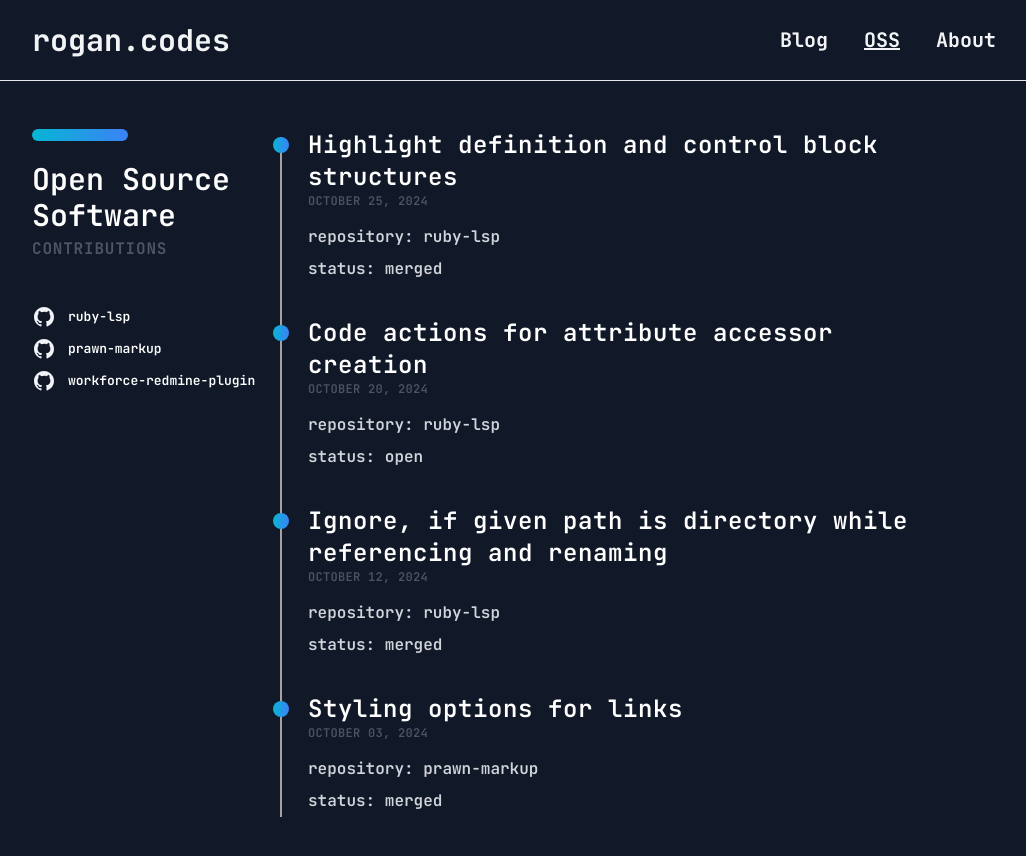
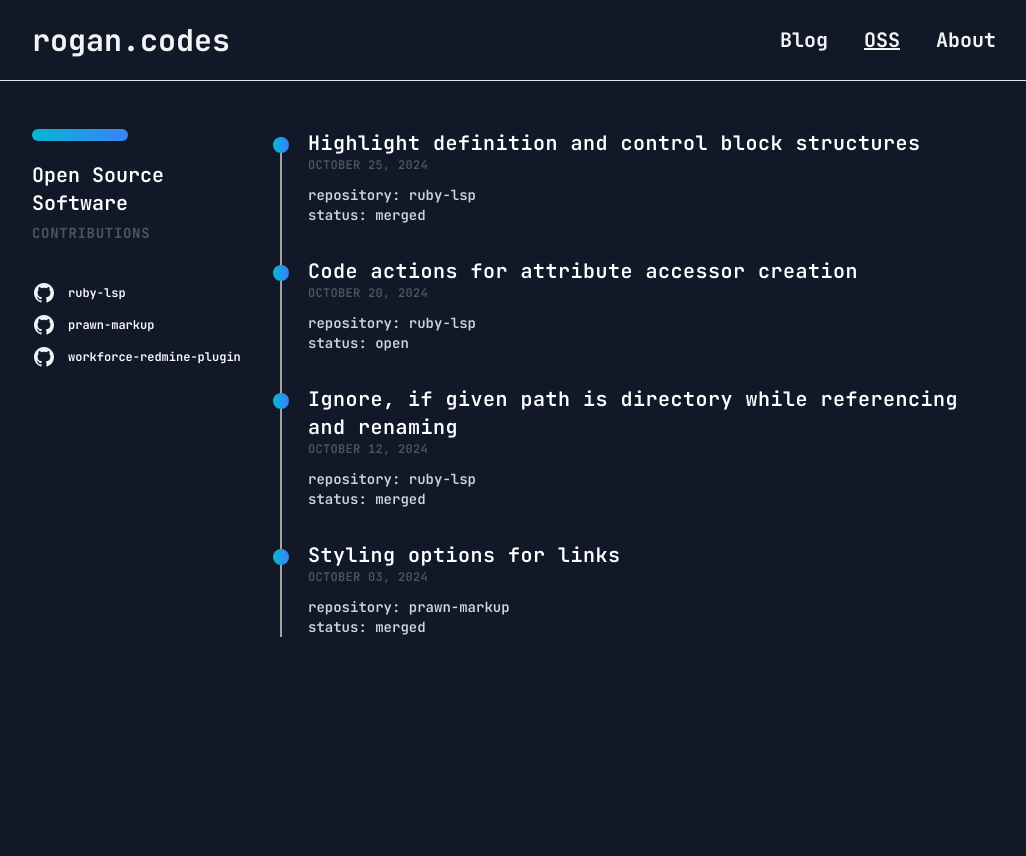
Before and after one commit to rogancodes/rogancodes.github.io, a Jekyll site: the page built from oss.html, in a window 1280 px wide. Shown: the top 856 px of the page, without its empty margins (128-1154 px from the left). Built offline with Jekyll 4.4.1, drawn with Linux system fonts in a browser that asks for light colours.

Commit message:
ui changes

```diff
--- a/blog.html
+++ b/blog.html
@@ -30,7 +30,7 @@ permalink: /
           {% for post in site.posts %}
           <div class="flex flex-col sm:relative sm:before:absolute sm:before:top-2 sm:before:w-4 sm:before:h-4 sm:before:rounded-full sm:before:left-[-35px] sm:before:z-[1] before:bg-gradient-to-r from-cyan-500 to-blue-500">
             <a href="{{ post.url }}">
-              <h3 class="text-2xl leading-8 font-semibold tracking-wide text-gray-100 hover:underline"> {{ post.title }} </h3>
+              <h3 class="text-xl leading-8 font-semibold tracking-wide text-gray-100 hover:underline"> {{ post.title }} </h3>
             </a>
             <time class="text-xs tracking-wide uppercase text-gray-600">{{ post.date | date: "%B %d, %Y"}}</time>
             <div class="mt-2 flex items-center">
--- a/oss.html
+++ b/oss.html
@@ -7,14 +7,14 @@ title: OSS
   <div class="container max-w-5xl px-4 mx-auto">
     <div class="grid gap-4 mx-4 sm:grid-cols-12">
       <div class="col-span-12 sm:col-span-3">
-        <div class="text-center sm:text-left mb-10 before:block before:w-24 before:h-3 before:mb-5 before:rounded-md before:mx-auto sm:before:mx-0 before:bg-gradient-to-r from-cyan-500 to-blue-500">
-          <h3 class="text-3xl font-semibold">Open Source Software</h3>
-          <span class="t ext-sm font-bold tracking-wider uppercase text-gray-600">contributions</span>
+        <div class="text-center sm:text-left mb-8 before:block before:w-24 before:h-3 before:mb-5 before:rounded-md before:mx-auto sm:before:mx-0 before:bg-gradient-to-r from-cyan-500 to-blue-500">
+          <h3 class="text-xl font-semibold">Open Source Software</h3>
+          <span class="text-sm font-bold tracking-wider uppercase text-gray-600">contributions</span>
         </div>
         {% assign repos = site.data.repos %}
         {% for item in repos %}
           <span class="hidden lg:flex mb-2">
-            <a class="-mx-1.5 -my-1 flex items-center gap-3 rounded-lg px-1.5 py-1 text-[0.8125rem] font-semibold leading-6 transition hover:underline" href="{{ item.link }}" target="_blank">
+            <a class="-mx-1.5 -my-1 flex items-center gap-3 rounded-lg px-1.5 py-1 text-xs font-semibold leading-6 transition hover:underline" href="{{ item.link }}" target="_blank">
               <svg viewBox="0 0 24 24" aria-hidden="true" class="size-6 fill-slate-100">
                 <path fill-rule="evenodd" clip-rule="evenodd" d="M12 2C6.477 2 2 6.463 2 11.97c0 4.404 2.865 8.14 6.839 9.458.5.092.682-.216.682-.48 0-.236-.008-.864-.013-1.695-2.782.602-3.369-1.337-3.369-1.337-.454-1.151-1.11-1.458-1.11-1.458-.908-.618.069-.606.069-.606 1.003.07 1.531 1.027 1.531 1.027.892 1.524 2.341 1.084 2.91.828.092-.643.35-1.083.636-1.332-2.22-.251-4.555-1.107-4.555-4.927 0-1.088.39-1.979 1.029-2.675-.103-.252-.446-1.266.098-2.638 0 0 .84-.268 2.75 1.022A9.607 9.607 0 0 1 12 6.82c.85.004 1.705.114 2.504.336 1.909-1.29 2.747-1.022 2.747-1.022.546 1.372.202 2.386.1 2.638.64.696 1.028 1.587 1.028 2.675 0 3.83-2.339 4.673-4.566 4.92.359.307.678.915.678 1.846 0 1.332-.012 2.407-.012 2.734 0 .267.18.577.688.48 3.97-1.32 6.833-5.054 6.833-9.458C22 6.463 17.522 2 12 2Z"></path>
               </svg>
@@ -29,11 +29,11 @@ title: OSS
           {% for item in oss %}
           <div class="flex flex-col sm:relative sm:before:absolute sm:before:top-2 sm:before:w-4 sm:before:h-4 sm:before:rounded-full sm:before:left-[-35px] sm:before:z-[1] before:bg-gradient-to-r from-cyan-500 to-blue-500">
             <a href="{{ item.pr }}" target="_blank">
-              <h3 class="text-2xl font-semibold tracking-wide hover:underline  "> {{ item.title}} </h3>
+              <h3 class="text-xl font-semibold tracking-wide hover:underline  "> {{ item.title}} </h3>
             </a>
             <time class="text-xs tracking-wide uppercase text-gray-600"> {{ item.date | date: "%B %d, %Y" }}</time>
-            <p class="mt-3 text-gray-300">repository: {{ item.repo }} </p>
-            <p class="text-gray-300">status: {{ item.status }} </p>
+            <p class="mt-3 text-gray-300 text-sm">repository: {{ item.repo }} </p>
+            <p class="text-gray-300 text-sm">status: {{ item.status }} </p>
           </div>
           {% endfor %}
         </div>
```
Also changed, not shown: assets/css/main.css.
